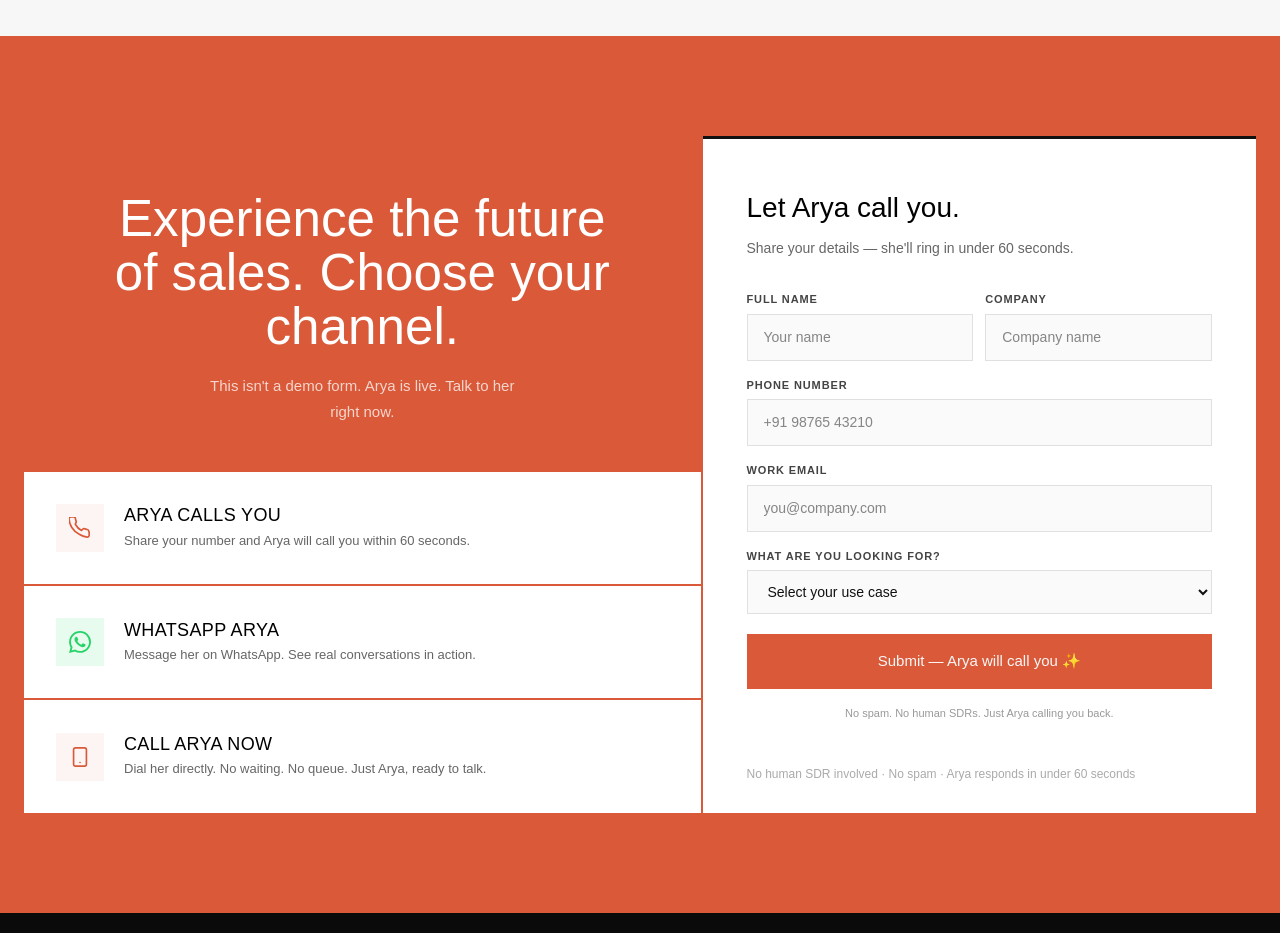
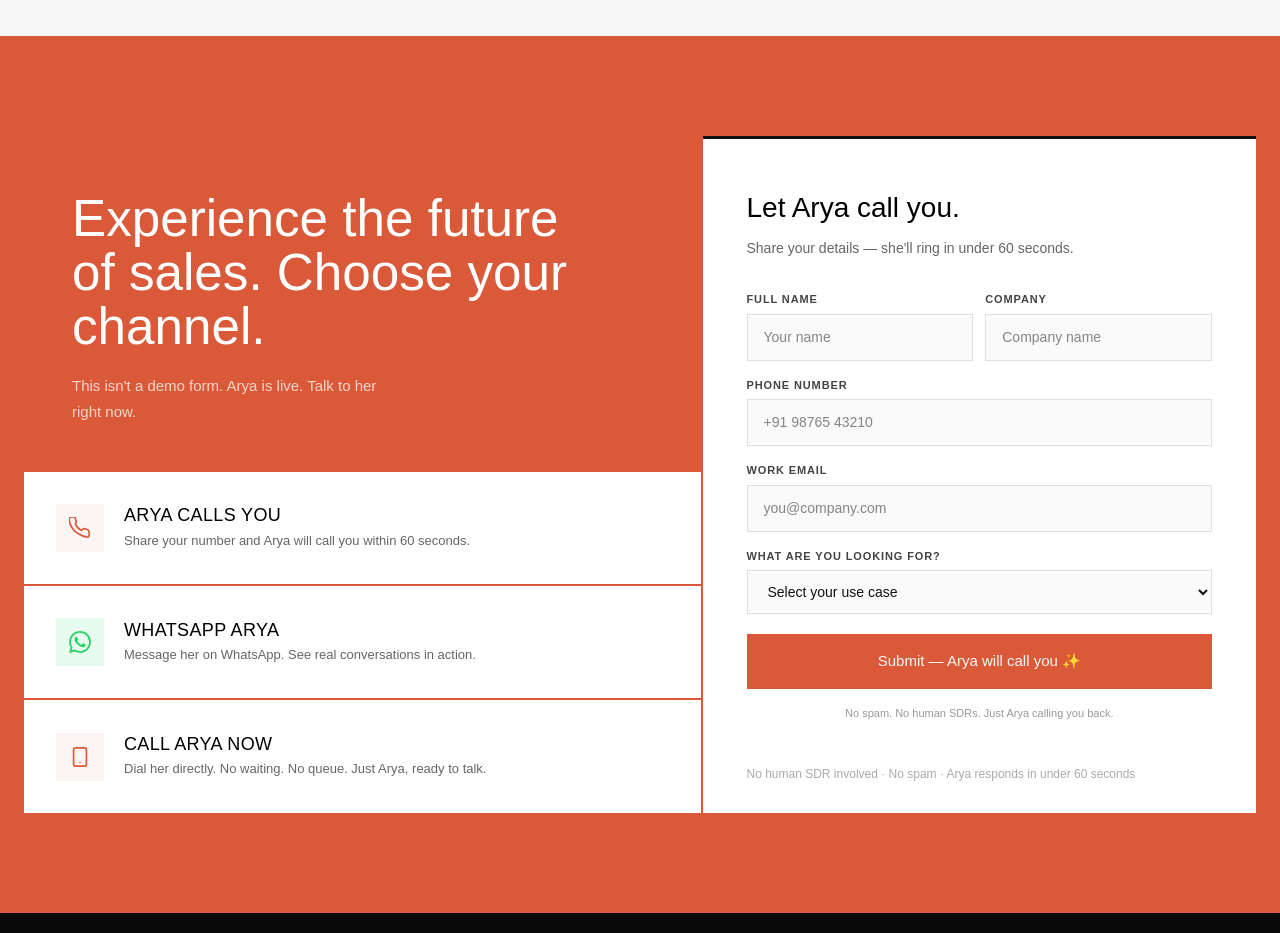
Before and after one commit to kkeyxxvii/houseofagents-website, a Next.js app: page /try-ai-agent in a window 1280 px wide. Shown: the part 4540-5473 px from the top of the page. Built offline with nearby package versions, Linux system fonts and the light colour scheme; a web font is replaced by a local one.

Commit message:
TalkToArya: left-align heading and subtext
Co-Authored-By: Claude Sonnet 4.6 <noreply@anthropic.com>

```diff
--- a/app/try-ai-agent/page.tsx
+++ b/app/try-ai-agent/page.tsx
@@ -936,7 +936,7 @@ function TalkToAryaSection() {
           <div style={{ display: "flex", flexDirection: "column" }}>
 
             {/* Heading block */}
-            <div style={{ padding: "56px 48px 48px", textAlign: "center" }}>
+            <div style={{ padding: "56px 48px 48px", textAlign: "left" }}>
               <motion.h2
                 initial={{ opacity: 0, y: 24 }} animate={inView ? { opacity: 1, y: 0 } : {}} transition={{ duration: 0.6 }}
                 className="ta-h2"
@@ -946,7 +946,7 @@ function TalkToAryaSection() {
               </motion.h2>
               <motion.p
                 initial={{ opacity: 0, y: 16 }} animate={inView ? { opacity: 1, y: 0 } : {}} transition={{ duration: 0.6, delay: 0.08 }}
-                style={{ fontSize: 15, color: "rgba(255,255,255,0.75)", margin: "0 auto", lineHeight: 1.7, fontFamily: "Plusjakartasans, Arial, sans-serif", maxWidth: 320 }}
+                style={{ fontSize: 15, color: "rgba(255,255,255,0.75)", margin: 0, lineHeight: 1.7, fontFamily: "Plusjakartasans, Arial, sans-serif", maxWidth: 320 }}
               >
                 This isn&apos;t a demo form. Arya is live. Talk to her right now.
               </motion.p>
```
